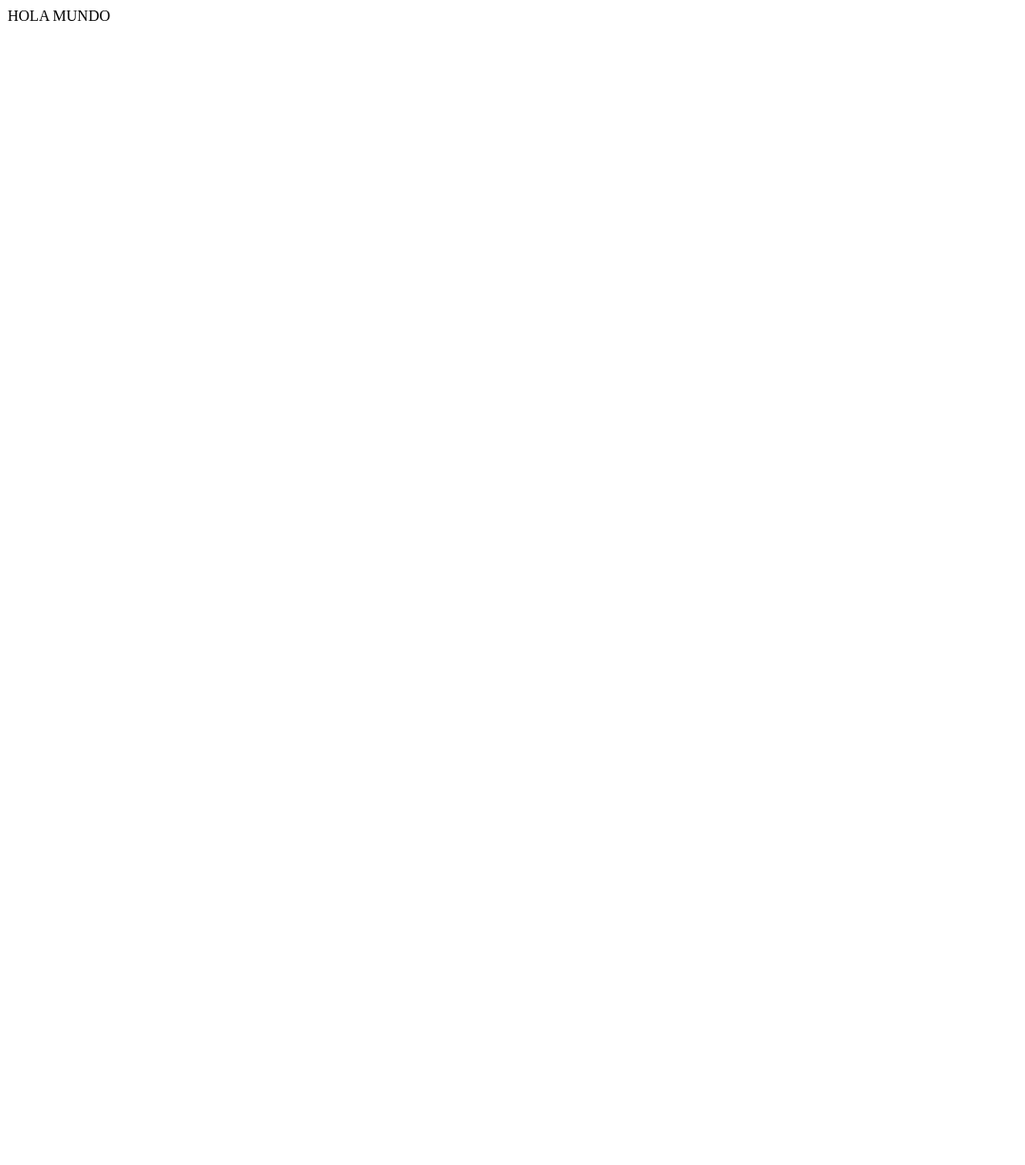
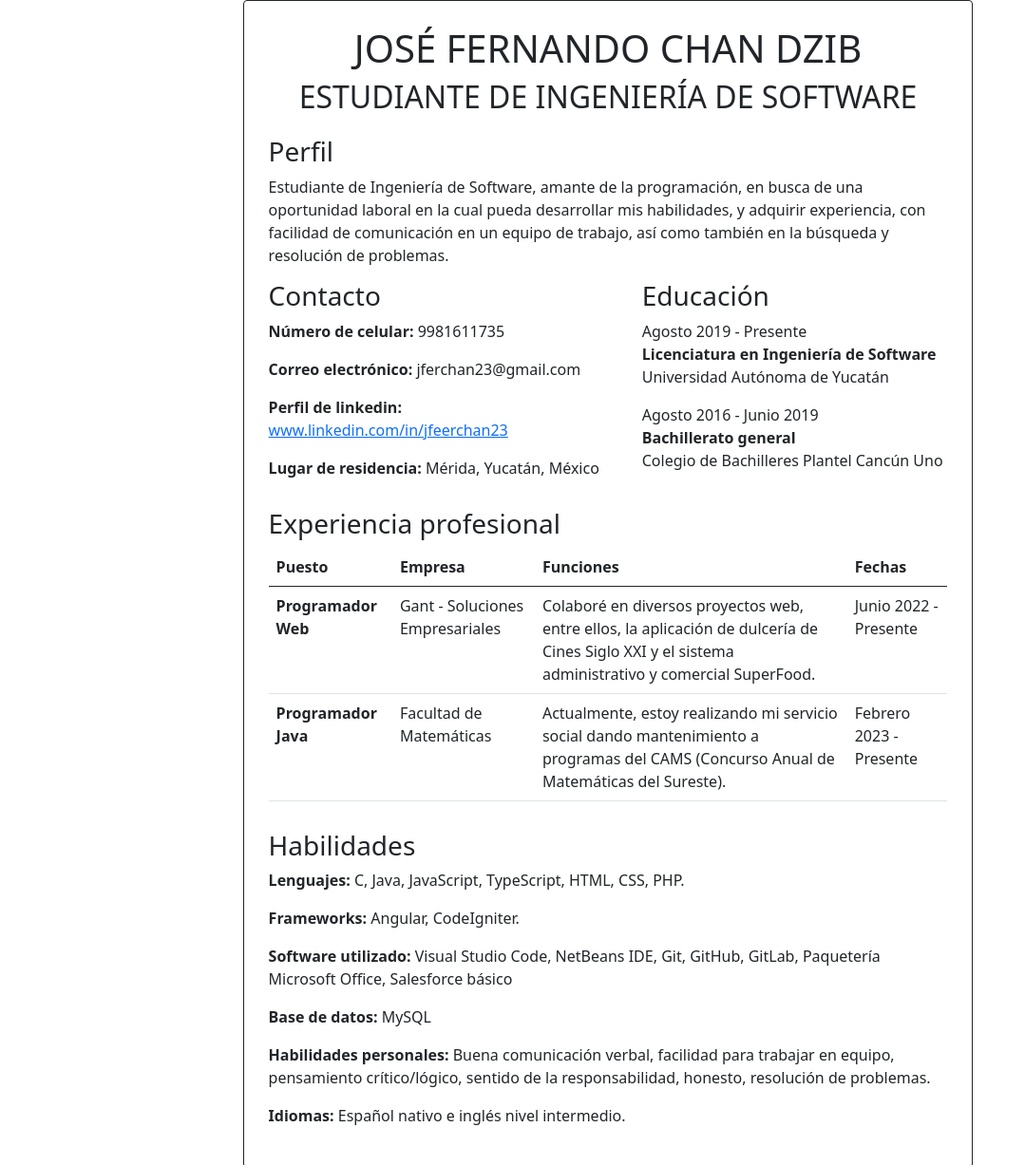
Before and after one commit to Jfeerchan23/resume_aws, a plain HTML site: page index.html in a window 1280 px wide. Shown: the top 1227 px of the page at 95% size, without its empty margins (0-1079 px from the left). Before the commit the page ends 800 px from the top, so only its background shows below. Drawn offline with nearby package versions, Linux system fonts and the light colour scheme.

Commit message:
resume finished

```diff
--- a/index.html
+++ b/index.html
@@ -1,11 +1,98 @@
 <!DOCTYPE html>
 <html lang="en">
-<head>
-    <meta charset="UTF-8">
-    <meta name="viewport" content="width=device-width, initial-scale=1.0">
-    <title>Document</title>
-</head>
-<body>
-    HOLA MUNDO
-</body>
+  <head>
+    <meta charset="UTF-8" />
+    <meta name="viewport" content="width=device-width, initial-scale=1.0" />
+    <title>Curriculum</title>
+    <link
+      href="https://cdn.jsdelivr.net/npm/bootstrap@5.0.2/dist/css/bootstrap.min.css"
+      rel="stylesheet"
+      integrity="sha384-EVSTQN3/azprG1Anm3QDgpJLIm9Nao0Yz1ztcQTwFspd3yD65VohhpuuCOmLASjC"
+      crossorigin="anonymous"
+    />
+    <link rel="stylesheet" type="text/css" href="/style.css" />
+  </head>
+  <body>
+    <div class="container-sm contenedor border border-dark rounded">
+      <div class="encabezado">
+        <h1>JOSÉ FERNANDO CHAN DZIB</h1>
+        <h2>ESTUDIANTE DE INGENIERÍA DE SOFTWARE</h2>
+      </div>
+      <div class="secciones">
+        <h3>Perfil</h3>
+        Estudiante de Ingeniería de Software, amante de la programación, en
+        busca de una oportunidad laboral en la cual pueda desarrollar mis
+        habilidades, y adquirir experiencia, con facilidad de comunicación en un
+        equipo de trabajo, así como también en la búsqueda y resolución de
+        problemas.
+      </div>
+
+      <div class="secciones datos">
+        <div class="contacto">
+         <h3>Contacto</h3>
+         <p><strong>Número de celular: </strong>9981611735</p>
+         <p><strong>Correo electrónico: </strong>jferchan23@gmail.com</p>
+         <p><strong>Perfil de linkedin: </strong> <a href="https://www.linkedin.com/in/jfeerchan23/">www.linkedin.com/in/jfeerchan23</a></p>
+         <p><strong>Lugar de residencia: </strong>Mérida, Yucatán, México</p>
+
+        </div>
+        <div class="educacion">
+          <h3>Educación</h3>
+          <p>Agosto 2019 - Presente <br>
+          <strong>Licenciatura en Ingeniería de Software</strong> <br>
+          Universidad Autónoma de Yucatán</p>
+          <p>Agosto 2016 - Junio 2019 <br>
+          <strong>Bachillerato general</strong> <br>
+          Colegio de Bachilleres Plantel Cancún Uno</p>
+        </div>
+
+      </div>
+      <div class="secciones table-responsive">
+        <h3>Experiencia profesional</h3>
+        <table class="table">
+          <thead>
+            <tr>
+              <th scope="col">Puesto</th>
+              <th scope="col">Empresa</th>
+              <th scope="col">Funciones</th>
+              <th scope="col">Fechas</th>
+            </tr>
+          </thead>
+          <tbody>
+            <tr>
+              <th>Programador Web</th>
+              <td>Gant - Soluciones Empresariales</td>
+              <td>Colaboré en diversos proyectos web, entre ellos, la aplicación de dulcería de Cines Siglo XXI y el sistema
+                administrativo y comercial SuperFood.</td>
+              <td> Junio 2022 - Presente</td>
+            </tr>
+            <tr>
+              <th>Programador Java</th>
+              <td>Facultad de Matemáticas</td>
+              <td>
+                Actualmente, estoy realizando mi servicio social dando
+                mantenimiento a programas del CAMS (Concurso Anual de
+                Matemáticas del Sureste).
+              </td>
+              <td> Febrero 2023 - Presente</td>
+            </tr>
+          </tbody>
+        </table>
+      </div>
+      <div class="secciones">
+        <h3>Habilidades</h3>
+        <p><strong>Lenguajes: </strong> C, Java, JavaScript, TypeScript, HTML, CSS, PHP.</p>
+        <p><strong>Frameworks: </strong>Angular, CodeIgniter.</p>
+        <p><strong>Software utilizado: </strong>Visual Studio Code, NetBeans IDE, Git,
+          GitHub, GitLab, Paquetería Microsoft Office, Salesforce básico</p>
+        <p><strong>Base de datos: </strong>MySQL</p>
+        <p><strong>Habilidades personales: </strong>Buena comunicación verbal,
+          facilidad para trabajar en equipo, pensamiento crítico/lógico,
+          sentido de la responsabilidad, honesto, resolución de
+          problemas.</p>
+        <p><strong>Idiomas: </strong>Español nativo e inglés nivel intermedio.</p>
+
+      </div>
+    </div>
+  </body>
 </html>
--- /dev/null
+++ b/style.css
@@ -0,0 +1,23 @@
+.contenedor{
+    padding: 2%;
+
+    width: 60%;
+
+}
+.encabezado{
+    text-align: center;
+
+}
+.secciones{
+    padding-top: 2%;
+
+}
+.datos{
+    display: flex;
+}
+.contacto{
+width: 55%;
+}
+.educacion{
+width: 45%;
+}
```
